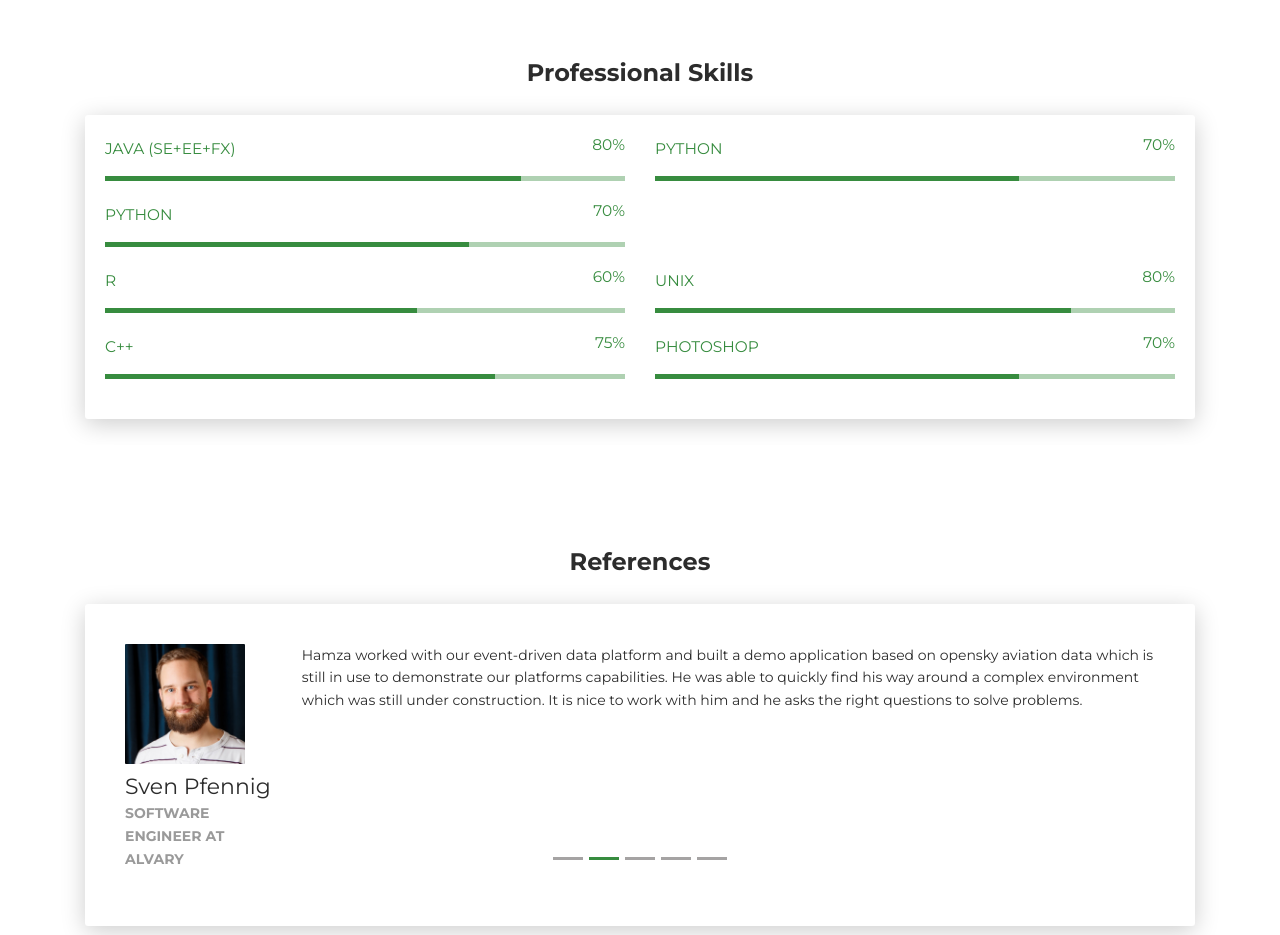
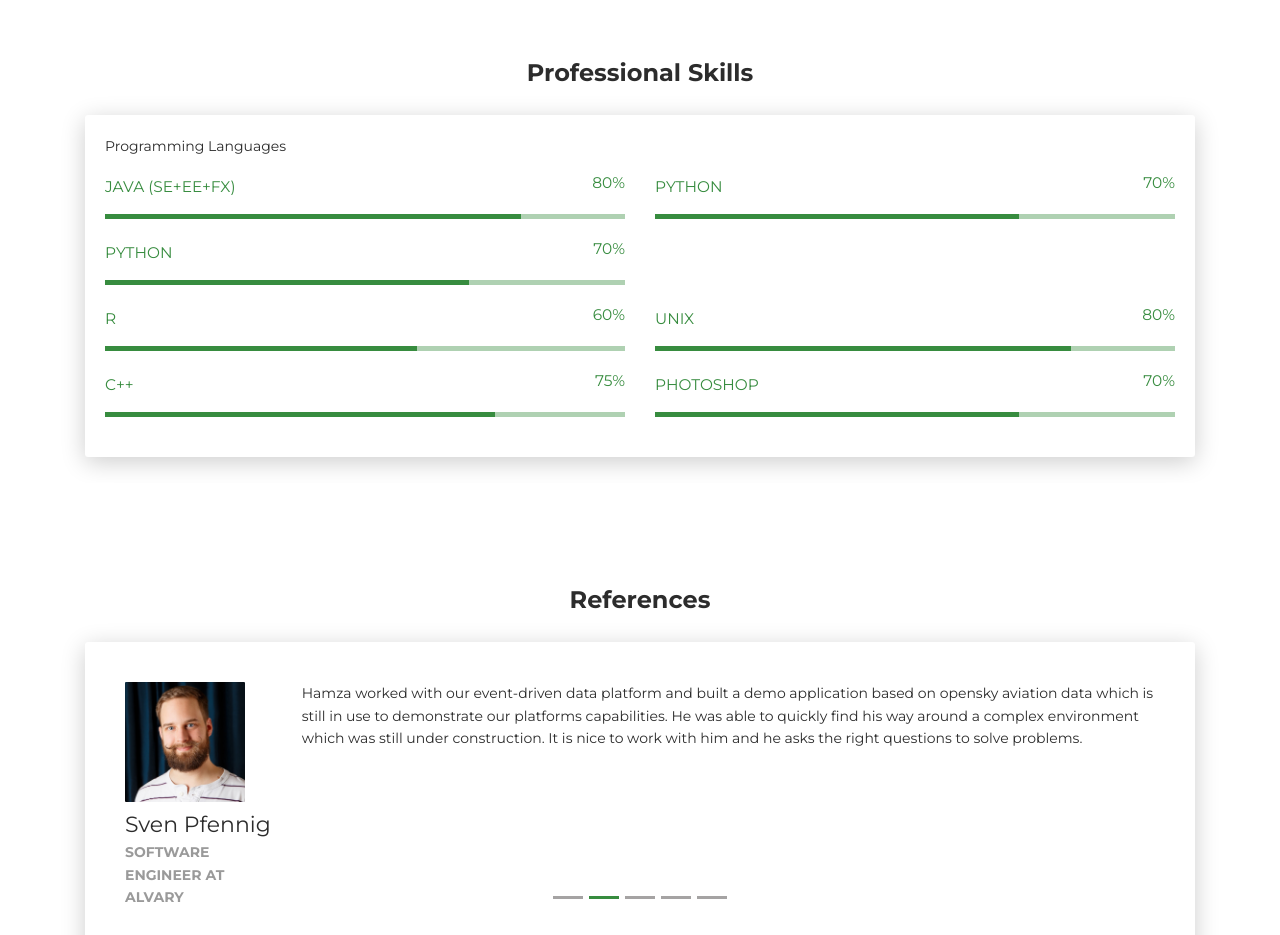
Before and after one commit to ranahamzaintisar1995/ranahamzaintisar1995.github.io, a plain HTML site: page index.html in a window 1280 px wide. Shown: the part 4020-4955 px from the top of the page. Drawn offline with Linux system fonts and the light colour scheme.

Commit message:
Update index.html

```diff
--- a/index.html
+++ b/index.html
@@ -363,6 +363,7 @@
     <div class="h4 text-center mb-4 title">Professional Skills</div>
     <div class="card" data-aos="fade-up" data-aos-anchor-placement="top-bottom">
       <div class="card-body">
+        <p>Programming Languages</p>
         <div class="row">
           <div class="col-md-6">
             <div class="progress-container progress-primary"><span class="progress-badge">Java (SE+EE+FX)</span>
```
